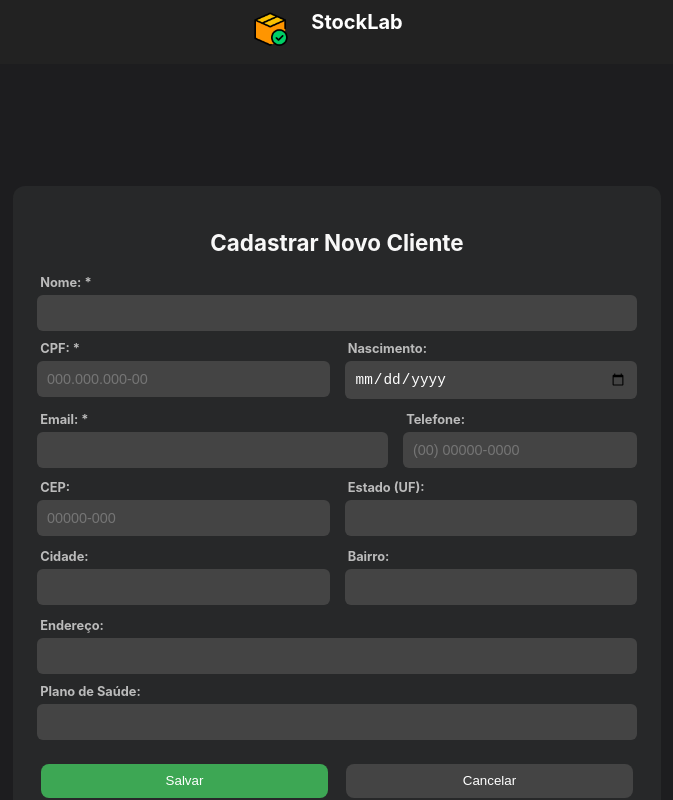
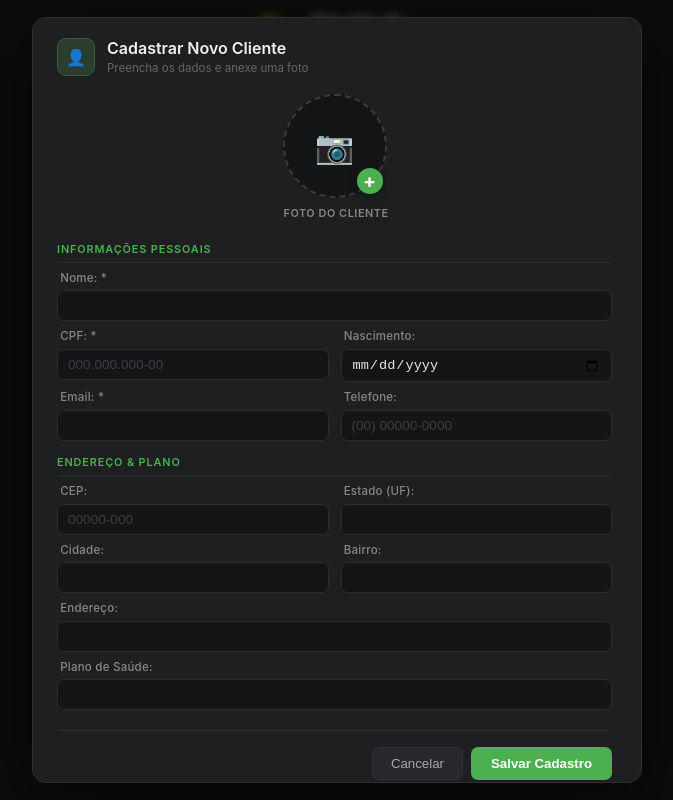
Before and after one commit to truelanz/stocklab-frontend, a React (Create React App) app: page /clients/new in a window 1280 px wide. Shown: the top 800 px of the page, without its empty margins (303-976 px from the left). Built offline with nearby package versions, Linux system fonts and the light colour scheme.

Commit message:
image upload

```diff
--- a/src/components/ClientModal.jsx
+++ b/src/components/ClientModal.jsx
@@ -1,17 +1,46 @@
-import React, { useState } from "react";
+import React, { useState, useRef, useEffect } from "react";
 import api from "../services/api";
 import "./ClientModal.css";
 
+// Função de upload que você já validou
+export const uploadClientImage = (clientId, image) => {
+  const formData = new FormData();
+  formData.append("file", image);
+  return api.post(`/upload/image/${clientId}`, formData, {
+    headers: { "Content-Type": "multipart/form-data" },
+  });
+};
+
 function ClientModal({ client, closeModal, loadClients }) {
   const [editedClient, setEditedClient] = useState({ ...client });
+  const [selectedFile, setSelectedFile] = useState(null);
+  const [preview, setPreview] = useState(null);
+  const fileInputRef = useRef(null);
+
+  // Carrega a imagem atual ao abrir
+  useEffect(() => {
+    if (client.pathImg) {
+      const fileName = client.pathImg.split(/[\\/]/).pop();
+      setPreview(`http://localhost:8088/images/${fileName}`);
+    }
+  }, [client]);
 
   const handleChange = (e) => {
     const { name, value } = e.target;
     setEditedClient((prev) => ({ ...prev, [name]: value }));
   };
 
+  const handleImageChange = (e) => {
+    const file = e.target.files[0];
+    if (file) {
+      setSelectedFile(file);
+      setPreview(URL.createObjectURL(file));
+    }
+  };
+
   const handleSave = async () => {
     try {
+      // Prepara os dados para o PUT (garantindo que todos os campos campos existam)
       const updatedData = {
         name: editedClient.name,
         cpf: editedClient.cpf,
@@ -29,37 +58,28 @@ function ClientModal({ client, closeModal, loadClients }) {
       const response = await api.put(`/clients/${editedClient.id}`, updatedData);
 
       if (response.status >= 200 && response.status < 300) {
+        // Se trocou a imagem, faz o upload logo após o PUT
+        if (selectedFile) {
+          await uploadClientImage(editedClient.id, selectedFile);
+        }
+
         await loadClients();
         alert("Cliente atualizado com sucesso!");
         closeModal();
-      } else {
-        throw new Error("Status não OK");
       }
     } catch (error) {
       console.error("Erro ao atualizar cliente:", error);
-      if (error.response && error.response.status === 400) {
-        const data = error.response.data;
-        if (data.errors && Array.isArray(data.errors)) {
-          const mensagens = data.errors.map((err) => `• ${err.message}`).join("\n");
-          alert(`Erro de validação:\n${mensagens}`);
-        } else {
-          alert(data.message || "Erro de validação ao atualizar cliente.");
-        }
-      } else {
-        alert("Erro inesperado ao atualizar cliente. Tente novamente.");
-      }
+      alert("Erro ao salvar alterações.");
     }
   };
 
   return (
     <div className="cm-overlay" onClick={closeModal}>
       <div className="cm-card" onClick={(e) => e.stopPropagation()}>
-
         <div className="cm-header">
           <div className="cm-header-icon">
-            <svg width="18" height="18" viewBox="0 0 24 24" fill="none" stroke="currentColor" strokeWidth="2" strokeLinecap="round" strokeLinejoin="round">
-              <path d="M20 21v-2a4 4 0 0 0-4-4H8a4 4 0 0 0-4 4v2"/>
-              <circle cx="12" cy="7" r="4"/>
+             <svg width="18" height="18" viewBox="0 0 24 24" fill="none" stroke="currentColor" strokeWidth="2">
+              <path d="M20 21v-2a4 4 0 0 0-4-4H8a4 4 0 0 0-4 4v2"/><circle cx="12" cy="7" r="4"/>
             </svg>
           </div>
           <div>
@@ -69,16 +89,30 @@ function ClientModal({ client, closeModal, loadClients }) {
           <button className="cm-close" onClick={closeModal}>✕</button>
         </div>
 
+        {/* Foto Centralizada Superior */}
+        <div className="photo-upload-container">
+          <div className="photo-preview" onClick={() => fileInputRef.current.click()}>
+            {preview ? (
+              <img src={preview} alt="Foto" onError={(e) => e.target.src = 'https://via.placeholder.com/100?text=Sem+Foto'} />
+            ) : (
+              <div className="photo-placeholder"></div>
+            )}
+            <div className="photo-add-btn">+</div>
+          </div>
+          <input type="file" ref={fileInputRef} onChange={handleImageChange} style={{ display: "none" }} accept="image/*" />
+          <label className="photo-label">Trocar Imagem</label>
+        </div>
+
         <div className="cm-section-label">Informações Pessoais</div>
         <div className="cm-grid">
           <div className="cm-field cm-full">
             <label>Nome completo</label>
-            <input name="name" value={editedClient.name || ""} onChange={handleChange} placeholder="Nome do cliente" />
+            <input name="name" value={editedClient.name || ""} onChange={handleChange} />
           </div>
 
           <div className="cm-field">
             <label>CPF</label>
-            <input name="cpf" value={editedClient.cpf || ""} onChange={handleChange} placeholder="000.000.000-00" />
+            <input name="cpf" value={editedClient.cpf || ""} onChange={handleChange} />
           </div>
 
           <div className="cm-field">
@@ -88,17 +122,17 @@ function ClientModal({ client, closeModal, loadClients }) {
 
           <div className="cm-field">
             <label>Telefone</label>
-            <input name="phone" value={editedClient.phone || ""} onChange={handleChange} placeholder="(00) 00000-0000" />
+            <input name="phone" value={editedClient.phone || ""} onChange={handleChange} />
           </div>
 
           <div className="cm-field">
             <label>Email</label>
-            <input type="email" name="email" value={editedClient.email || ""} onChange={handleChange} placeholder="email@exemplo.com" />
+            <input type="email" name="email" value={editedClient.email || ""} onChange={handleChange} />
           </div>
 
           <div className="cm-field cm-full">
             <label>Plano de Saúde</label>
-            <input name="healthPlan" value={editedClient.healthPlan || ""} onChange={handleChange} placeholder="Nome do plano (opcional)" />
+            <input name="healthPlan" value={editedClient.healthPlan || ""} onChange={handleChange} />
           </div>
         </div>
 
@@ -106,35 +140,34 @@ function ClientModal({ client, closeModal, loadClients }) {
         <div className="cm-grid">
           <div className="cm-field">
             <label>CEP</label>
-            <input name="cep" value={editedClient.cep || ""} onChange={handleChange} placeholder="00000-000" />
+            <input name="cep" value={editedClient.cep || ""} onChange={handleChange} />
           </div>
 
           <div className="cm-field">
-            <label>Estado</label>
-            <input name="state" value={editedClient.state || ""} onChange={handleChange} placeholder="UF" maxLength={2} />
+            <label>Estado (UF)</label>
+            <input name="state" value={editedClient.state || ""} onChange={handleChange} maxLength={2} />
           </div>
 
           <div className="cm-field">
             <label>Cidade</label>
-            <input name="city" value={editedClient.city || ""} onChange={handleChange} placeholder="Cidade" />
+            <input name="city" value={editedClient.city || ""} onChange={handleChange} />
           </div>
 
           <div className="cm-field">
             <label>Bairro</label>
-            <input name="neighborhood" value={editedClient.neighborhood || ""} onChange={handleChange} placeholder="Bairro" />
+            <input name="neighborhood" value={editedClient.neighborhood || ""} onChange={handleChange} />
           </div>
 
           <div className="cm-field cm-full">
             <label>Endereço completo</label>
-            <input name="localAddress" value={editedClient.localAddress || ""} onChange={handleChange} placeholder="Rua, número, complemento" />
+            <input name="localAddress" value={editedClient.localAddress || ""} onChange={handleChange} />
           </div>
         </div>
 
         <div className="cm-actions">
           <button className="cm-btn-cancel" onClick={closeModal}>Cancelar</button>
-          <button className="cm-btn-save" onClick={handleSave}>Salvar alterações</button>
+          <button className="cm-btn-save" onClick={handleSave}>Salvar Alterações</button>
         </div>
-
       </div>
     </div>
   );
--- a/src/pages/ClientInsert.css
+++ b/src/pages/ClientInsert.css
@@ -86,6 +86,79 @@
   filter: brightness(1.2);
 }
 
+/* Mantenha todo o seu código CSS anterior e adicione estas regras abaixo: */
+
+.photo-upload-container {
+  display: flex;
+  flex-direction: column;
+  align-items: center;
+  justify-content: center;
+  margin-bottom: 20px;
+  width: 100%;
+}
+
+.photo-preview {
+  position: relative;
+  width: 100px;
+  height: 100px;
+  background: #141516;
+  border: 2px dashed #3a3b3e;
+  border-radius: 50%; /* Foto redonda estilo perfil */
+  cursor: pointer;
+  display: flex;
+  align-items: center;
+  justify-content: center;
+  transition: border-color 0.2s;
+  overflow: visible;
+}
+
+.photo-preview:hover {
+  border-color: #4caf50;
+}
+
+.photo-preview img {
+  width: 100%;
+  height: 100%;
+  object-fit: cover;
+  border-radius: 50%;
+}
+
+.photo-placeholder {
+  font-size: 2rem;
+  color: #3d3e42;
+}
+
+.photo-add-btn {
+  position: absolute;
+  bottom: 2px;
+  right: 2px;
+  background: #4caf50;
+  color: white;
+  width: 26px;
+  height: 26px;
+  border-radius: 50%;
+  display: flex;
+  align-items: center;
+  justify-content: center;
+  font-size: 1.2rem;
+  font-weight: bold;
+  box-shadow: 0 2px 8px rgba(0,0,0,0.4);
+}
+
+.photo-label {
+  font-size: 0.68rem;
+  font-weight: 600;
+  color: #888;
+  text-transform: uppercase;
+  margin-top: 8px;
+  letter-spacing: 0.05em;
+}
+
+/* Ajuste no card para scroll caso fique muito alto */
+.cm-card {
+    scrollbar-gutter: stable;
+}
+
 @keyframes fadeIn {
   from { opacity: 0; transform: translateY(10px); }
   to { opacity: 1; transform: translateY(0); }
--- a/src/pages/ClientInsert.jsx
+++ b/src/pages/ClientInsert.jsx
@@ -1,39 +1,49 @@
-import React, { useState } from "react";
+import React, { useState, useRef } from "react";
 import { useNavigate } from "react-router-dom";
 import api from "../services/api";
 import "./ClientInsert.css";
 
+// 1. CORREÇÃO NA FUNÇÃO DE UPLOAD: Removido as chaves extras do formData
+export const uploadClientImage = (clientId, image) => {
+  const formData = new FormData();
+  formData.append("file", image);
+
+  // Passamos o 'formData' diretamente como segundo argumento
+  return api.post(`/upload/image/${clientId}`, formData, {
+    headers: {
+      "Content-Type": "multipart/form-data",
+    },
+  });
+};
+
 function ClientInsert() {
   const navigate = useNavigate();
+  const fileInputRef = useRef(null);
+  const [selectedFile, setSelectedFile] = useState(null);
+  const [preview, setPreview] = useState(null);
+
   const [client, setClient] = useState({
-    name: "",
-    email: "",
-    phone: "",
-    cpf: "",
-    birth: "",
-    localAddress: "",
-    cep: "",
-    neighborhood: "",
-    city: "",
-    state: "",
-    healthPlan: ""
+    name: "", email: "", phone: "", cpf: "", birth: "",
+    localAddress: "", cep: "", neighborhood: "", city: "",
+    state: "", healthPlan: ""
   });
+
+  // 2. CORREÇÃO NO MANUSEIO DA IMAGEM: Garante que o arquivo bruto vá para o estado
+  const handleImageChange = (e) => {
+    const file = e.target.files[0];
+    if (file) {
+      setSelectedFile(file); // Aqui guardamos o arquivo real para o upload posterior
+      setPreview(URL.createObjectURL(file)); // Aqui apenas a imagem para o usuário ver
+    }
+  };
 
   const fetchAddressByCep = async (cep) => {
     const cleanedCep = cep.replace(/\D/g, '');
-
-  //Lógica viaCEP
     if (cleanedCep.length !== 8) return;
-
     try {
       const response = await fetch(`https://viacep.com.br/ws/${cleanedCep}/json/`);
       const data = await response.json();
-
-      if (data.erro) {
-        alert("CEP não encontrado");
-        return;
-      }
-
+      if (!data.erro) {
         setClient((prev) => ({
           ...prev,
           city: data.localidade,
@@ -41,7 +51,7 @@ function ClientInsert() {
           state: data.uf,
           localAddress: data.logradouro
         }));
-
+      }
     } catch (error) {
       console.error("Erro ao buscar CEP:", error);
     }
@@ -49,113 +59,129 @@ function ClientInsert() {
 
   const handleChange = (e) => {
     const { name, value } = e.target;
-
-    setClient({ ...client, [e.target.name]: e.target.value });
-
-    if (name === "cep") {
-      fetchAddressByCep(value);
-    }
+    setClient({ ...client, [name]: value });
+    if (name === "cep") fetchAddressByCep(value);
   };
 
+  // 3. LOG DE VERIFICAÇÃO NO SUBMIT
   const handleSubmit = async (e) => {
     e.preventDefault();
     try {
       const response = await api.post("/clients", client);
 
       if (response.status >= 200 && response.status < 300) {
+        const newClientId = response.data.id;
+
+        // Se o usuário selecionou uma foto, dispara o upload usando o ID gerado
+        if (selectedFile && newClientId) {
+          await uploadClientImage(newClientId, selectedFile);
+        }
+
         alert("Cliente cadastrado com sucesso!");
         navigate("/clients");
-      } else {
-        throw new Error("Status não OK");
       }
     } catch (error) {
-      console.error("Erro ao cadastrar cliente:", error);
-
-      if (error.response && error.response.data) {
-        const data = error.response.data;
-
-        if (data.errors && Array.isArray(data.errors)) {
-          const mensagens = data.errors.map((err) => `• ${err.message}`).join("\n");
-          alert(`Erro de validação:\n${mensagens}`);
-        } else {
-          alert(data.message || "Erro ao cadastrar cliente.");
-        }
-      } else {
-        alert("Erro inesperado. Tente novamente.");
-      }
+      console.error("Erro no cadastro:", error);
+      alert(error.response?.data?.message || "Erro ao cadastrar.");
     }
   };
 
   return (
-    <div className="client-insert-container">
-      <div className="client-insert-card">
-        <h2>Cadastrar Novo Cliente</h2>
-        <form onSubmit={handleSubmit} className="compact-form">
+    <div className="cm-overlay">
+      <div className="cm-card">
+        <div className="cm-header">
+          <div className="cm-header-icon">👤</div>
+          <div>
+            <h2 className="cm-title">Cadastrar Novo Cliente</h2>
+            <p className="cm-subtitle">Preencha os dados e anexe uma foto</p>
+          </div>
+        </div>
 
-          <div className="form-group full-width">
+        <form onSubmit={handleSubmit}>
+          {/* SEÇÃO DE UPLOAD CENTRALIZADA */}
+          <div className="photo-upload-container">
+            <div className="photo-preview" onClick={() => fileInputRef.current.click()}>
+              {preview ? (
+                <img src={preview} alt="Preview" />
+              ) : (
+                <div className="photo-placeholder">
+                   <span>📷</span>
+                </div>
+              )}
+              <div className="photo-add-btn">+</div>
+            </div>
+            <input
+              type="file"
+              ref={fileInputRef}
+              onChange={handleImageChange}
+              style={{ display: "none" }}
+              accept="image/*"
+            />
+            <label className="photo-label">Foto do Cliente</label>
+          </div>
+
+          <div className="cm-section-label">Informações Pessoais</div>
+          <div className="cm-grid">
+            <div className="cm-field cm-full">
               <label>Nome: *</label>
               <input type="text" name="name" value={client.name} onChange={handleChange} required />
             </div>
 
-          <div className="form-row">
-            <div className="form-group">
+            <div className="cm-field">
               <label>CPF: *</label>
               <input type="text" name="cpf" value={client.cpf} onChange={handleChange} placeholder="000.000.000-00" required />
             </div>
-            <div className="form-group">
+            <div className="cm-field">
               <label>Nascimento:</label>
               <input type="date" name="birth" value={client.birth} onChange={handleChange} />
             </div>
-          </div>
 
-          <div className="form-row">
-            <div className="form-group flex-3">
+            <div className="cm-field">
               <label>Email: *</label>
               <input type="email" name="email" value={client.email} onChange={handleChange} required />
             </div>
-            <div className="form-group flex-2">
+            <div className="cm-field">
               <label>Telefone:</label>
               <input type="text" name="phone" value={client.phone} onChange={handleChange} placeholder="(00) 00000-0000" />
             </div>
           </div>
 
-          <div className="form-row">
-            <div className="form-group">
+          <div className="cm-section-label">Endereço & Plano</div>
+          <div className="cm-grid">
+            <div className="cm-field">
               <label>CEP:</label>
               <input type="text" name="cep" value={client.cep} onChange={handleChange} placeholder="00000-000" />
             </div>
-            <div className="form-group">
+            <div className="cm-field">
               <label>Estado (UF):</label>
               <input type="text" name="state" value={client.state} onChange={handleChange} maxLength={2} />
             </div>
-          </div>
 
-          <div className="form-row">
-            <div className="form-group flex-2">
+            <div className="cm-field">
               <label>Cidade:</label>
               <input type="text" name="city" value={client.city} onChange={handleChange} />
             </div>
-            <div className="form-group flex-2">
+            <div className="cm-field">
               <label>Bairro:</label>
               <input type="text" name="neighborhood" value={client.neighborhood} onChange={handleChange} />
             </div>
-          </div>
 
-          <div className="form-group full-width">
+            <div className="cm-field cm-full">
               <label>Endereço:</label>
               <input type="text" name="localAddress" value={client.localAddress} onChange={handleChange} />
             </div>
 
-          <div className="form-group full-width">
+            <div className="cm-field cm-full">
               <label>Plano de Saúde:</label>
               <input type="text" name="healthPlan" value={client.healthPlan} onChange={handleChange} />
             </div>
+          </div>
 
-          <div className="client-insert-buttons">
-            <button type="submit" className="btn-save">Salvar</button>
-            <button type="button" className="btn-cancel" onClick={() => navigate("/clients")}>
+          <div className="cm-actions">
+            <button type="button" className="cm-btn-cancel" onClick={() => navigate("/clients")}>
               Cancelar
             </button>
+            <button type="submit" className="cm-btn-save">Salvar Cadastro</button>
           </div>
         </form>
       </div>
--- a/src/services/clientService.js
+++ b/src/services/clientService.js
@@ -12,4 +12,4 @@ export const getClientById = (id) => api.get(`/clients/${id}`);
 export const createClient = (client) => api.post("/clients/new", client);
 export const updateClient = (id, client) => api.put(`/clients/${id}`, client);
 export const deleteClient = (id) => api.delete(`/clients/${id}`);
-export const uploadClientImage = (id, image) => api.post(`/clients/upload`, image);
+// export const uploadClientImage = (id, image) => api.post(`/clients/upload`, image);
```
Also changed, not shown: src/services/uploadImage.js (added, +10 -0 lines). Lines whose indentation alone changed are shown as unchanged.
